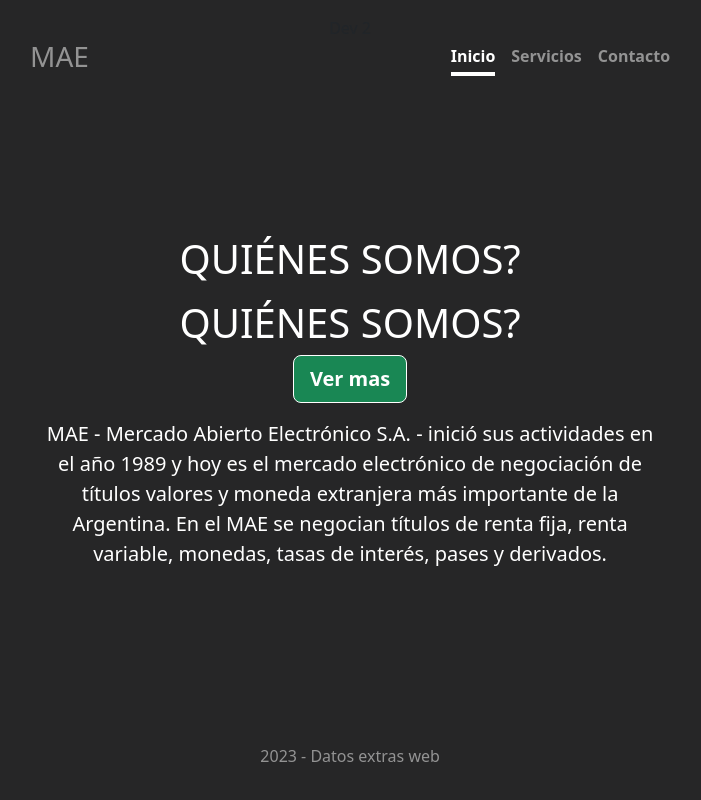
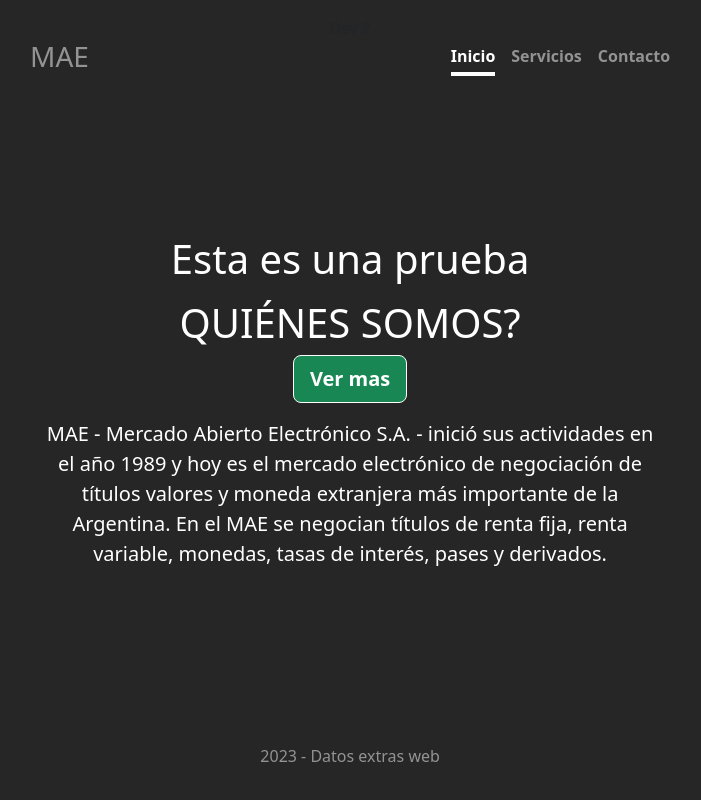
Before and after one commit to bycross028/workshop-mae, a plain HTML site: page index.html in a window 1280 px wide. Shown: the whole page, without its empty margins (269-970 px from the left). Drawn offline with Linux system fonts and the light colour scheme.

Commit message:
Fix-800.1

```diff
--- a/index.html
+++ b/index.html
@@ -22,7 +22,7 @@
     </header>
 
     <main class="px-3">
-      <h1 class="text-white">QUIÉNES SOMOS?</h1>
+      <h1 class="text-white">Esta es una prueba</h1>
       <p class="lead">
         <h1 class="text-white">QUIÉNES SOMOS?</h1>
         <a href="#" class="btn btn-lg btn-success fw-bold border-white">Ver mas</a>
```
